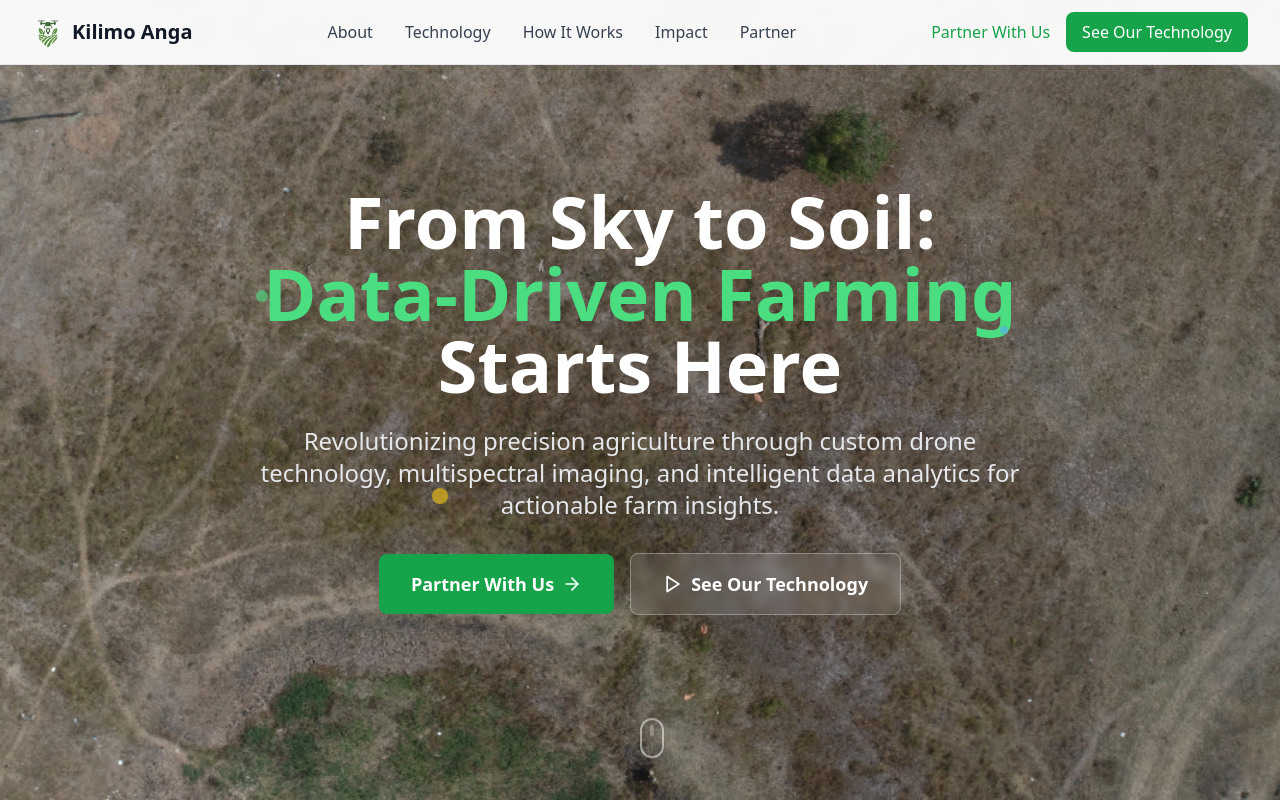
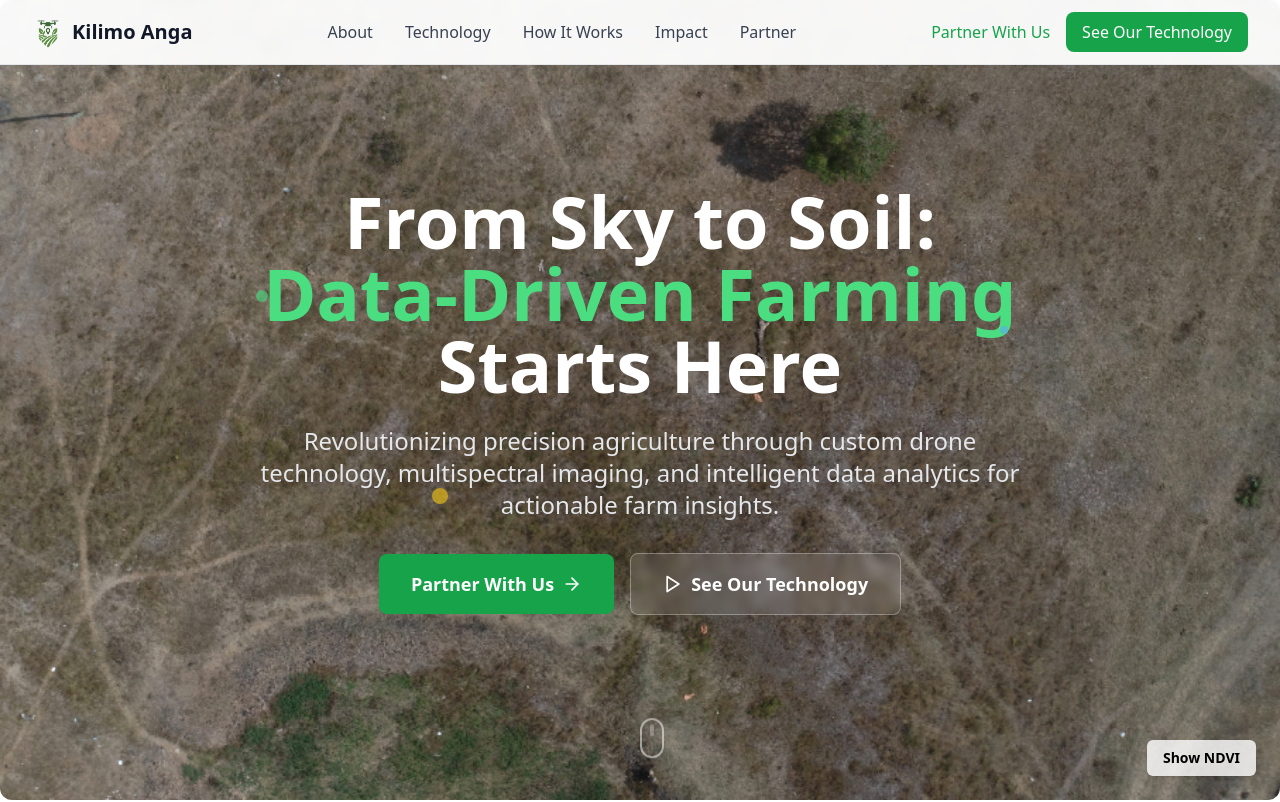
Before and after one commit to kipepeo-aerospace/kilimo-anga-website, a React (Vite) app: page / in a window 1280 px wide. Shown: the top 802 px of the page. Built offline with nearby package versions, Linux system fonts and the light colour scheme.

Commit message:
adding a button for the ndvi showing

```diff
--- a/src/components/Hero.tsx
+++ b/src/components/Hero.tsx
@@ -1,7 +1,11 @@
 import React from 'react';
+import { useState } from "react";
 import { ArrowRight, Play } from 'lucide-react';
 
 const Hero = () => {
+
+  const [showNDVI, setShowNDVI] = useState(false);
+
   return (
     <section className="relative min-h-screen flex items-center justify-center overflow-hidden">
 
@@ -15,22 +19,47 @@ const Hero = () => {
         </div>
       </div> */}
 
-      <div className="absolute inset-0 group overflow-hidden">
-        {/* Normal farm image (visible by default) */}
+      {/*<div className="absolute inset-0 group overflow-hidden">
         <img
           src="assets/Vari_Farm_Before.png"
           alt="Farm View"
           className="w-full h-full object-cover transition-opacity duration-500"
+          loading="lazy"
         />
 
-        {/* NDVI image (shown on hover) */}
         <img
           src="assets/Vari_Farm_After.png"
           alt="NDVI View"
           className="absolute inset-0 w-full h-full object-cover opacity-0 group-hover:opacity-100 transition-opacity duration-500"
+          loading="lazy"
         />
+      </div>*/}
+
+      <div className="absolute inset-0 group overflow-hidden rounded-xl">
+        {/* Normal farm image */}
+        <img
+          src="assets/Vari_Farm_Before.png"
+          alt="Farm View"
+          className={`w-full h-full object-cover transition-opacity duration-500 ${showNDVI ? "opacity-0" : "opacity-100"
+            }`}
+        />
+
+        {/* NDVI image */}
+        <img
+          src="assets/Vari_Farm_After.png"
+          alt="NDVI View"
+          className={`absolute inset-0 w-full h-full object-cover transition-opacity duration-500 ${showNDVI ? "opacity-100" : "opacity-0"
+            }`}
+        />
+
+        {/* Toggle Button */}
+        <button
+          onClick={() => setShowNDVI(!showNDVI)}
+          className="absolute bottom-6 right-6 bg-white/80 text-sm font-semibold px-4 py-2 rounded-md shadow hover:bg-white transition"
+        >
+          {showNDVI ? "Show Farm Image" : "Show NDVI"}
+        </button>
       </div>
-
 
       <div className="relative z-10 max-w-7xl mx-auto px-4 sm:px-6 lg:px-8 text-center">
         <h1 className="text-4xl md:text-6xl lg:text-7xl font-bold text-white mb-6 leading-tight">
```
